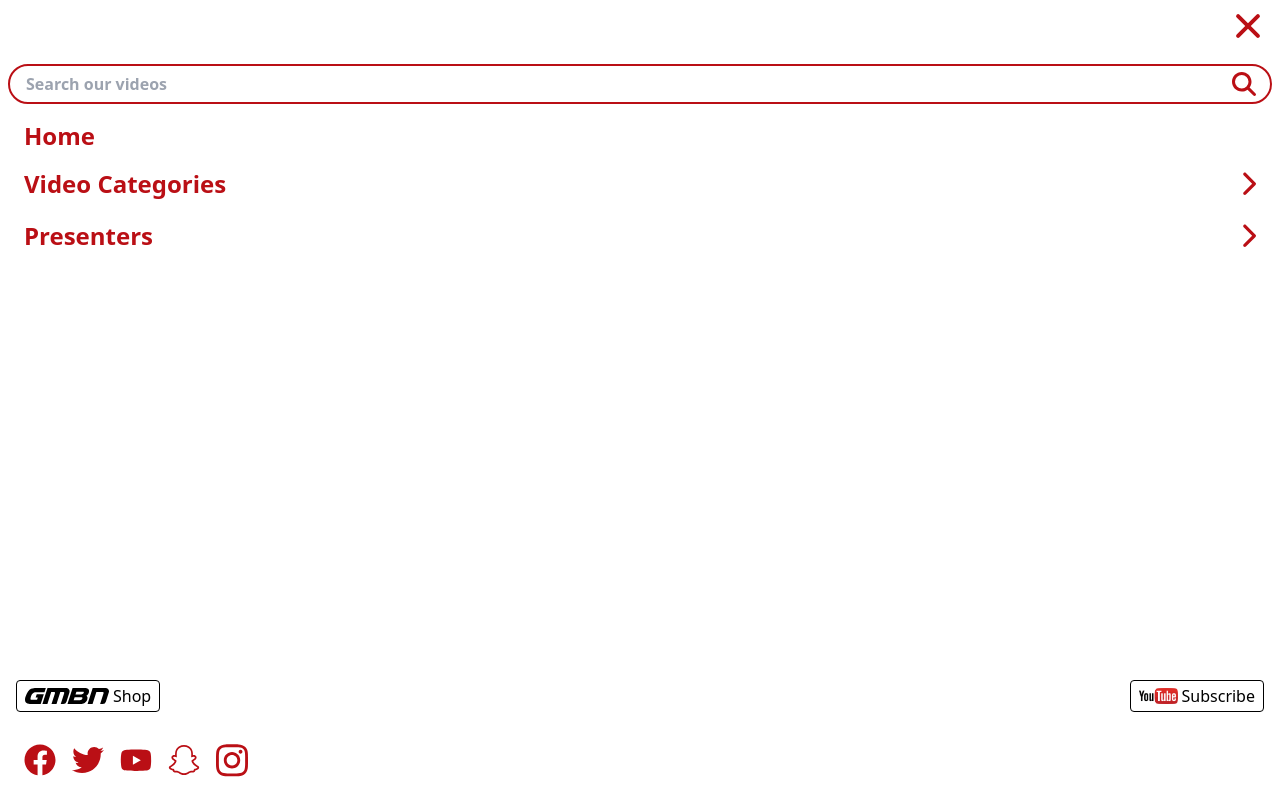
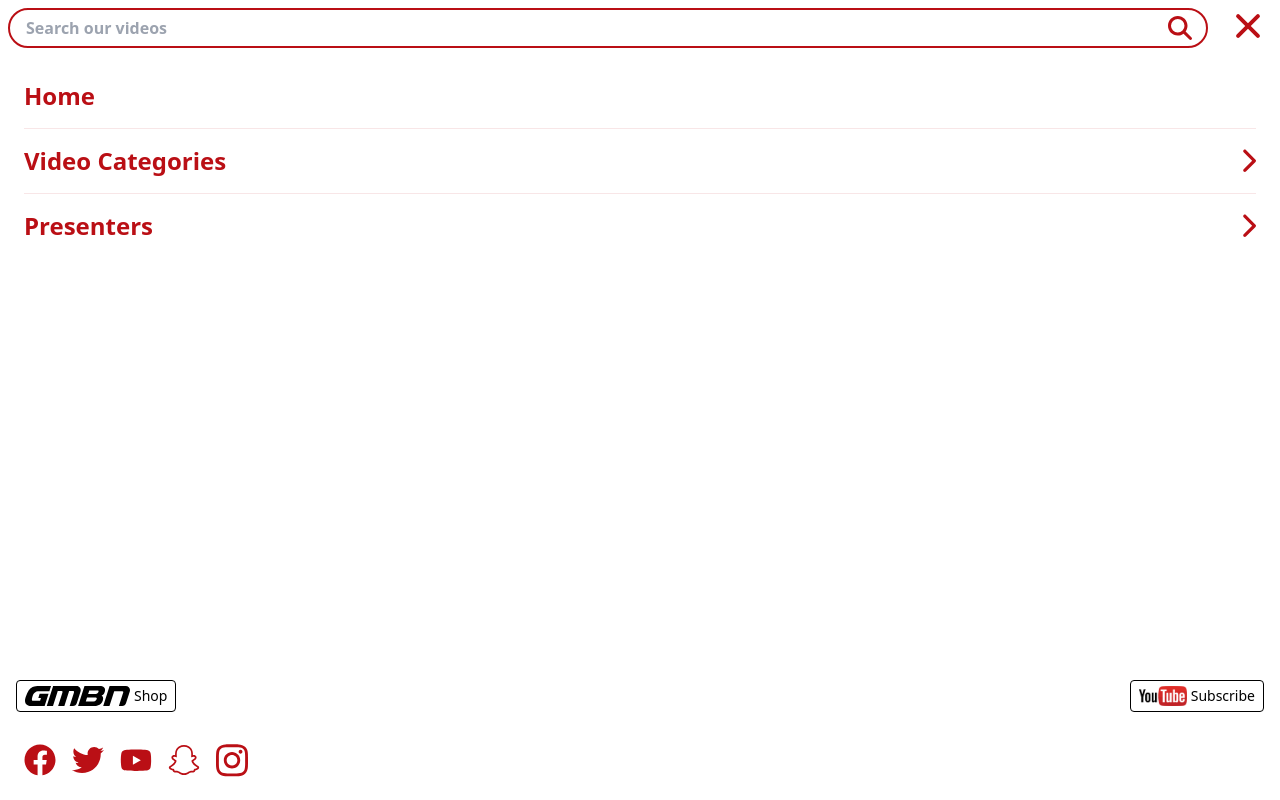
Before and after one commit to matt-ewan-laws/gmbn-mobile-nav, a React (Vite) app: page / in a window 1280 px wide. Both pictures are taken after a click on the button 1248 px from the left and 28 px from the top of the page. Built offline with nearby package versions, Linux system fonts and the light colour scheme.

Commit message:
put search to top

```diff
--- a/src/components/MobileMenu.jsx
+++ b/src/components/MobileMenu.jsx
@@ -71,14 +71,14 @@ const TopBar = ({ isMenuOpen }) => {
   return (
     <aside
       className={`fixed flex flex-col text-psn-red font-bold p-2 top-0 left-0 bg-white transition-all delay-500
-                  w-full h-full pt-16
+                  w-full h-full
                          ${
                            isMenuOpen
                              ? "opacity-100"
                              : "pointer-events-none opacity-0"
                          }`}
     >
-      <div className="relative flex items-center mb-4">
+      <div className="relative flex items-center mb-8 w-[calc(100%-4rem)] ">
         <input
           type="text"
           placeholder="Search our videos"
--- a/src/components/MobileMenuExternal.jsx
+++ b/src/components/MobileMenuExternal.jsx
@@ -1,9 +1,9 @@
 const MobileMenuExternal = ({ title, href, imageUrl, alt }) => (
   <a
     href={href}
-    className="flex rounded border border-black hover:border-psn-red px-2 py-2 font-normal h-8 items-center hover:text-psn-red"
+    className="flex text-sm rounded border border-black hover:border-psn-red px-2 py-2 font-normal h-8 items-center hover:text-psn-red"
   >
-    <img src={imageUrl} alt={alt} className="mr-1 h-4" />
+    <img src={imageUrl} alt={alt} className="mr-1 h-5" />
     {title}
   </a>
 );
--- a/src/components/MobileMenuLink.jsx
+++ b/src/components/MobileMenuLink.jsx
@@ -1,5 +1,5 @@
 const MobileMenuLink = ({ href, title }) => (
-  <li className="text-2xl mb-4">
+  <li className="pb-4 mb-4 border-b border-psn-red/10 text-2xl last:border-none">
     <a href={href}>{title}</a>
   </li>
 );
--- a/src/components/MobileMenuParent.jsx
+++ b/src/components/MobileMenuParent.jsx
@@ -5,10 +5,12 @@ const MobileMenuParent = ({ title, childrenLinks }) => {
   const [isChildrenOpen, setIsChildrenOpen] = useState(false);
 
   return (
-    <li className="mb-4">
+    <li className="pb-4 mb-4 border-b border-psn-red/10 last:border-0">
       <button
         onClick={() => setIsChildrenOpen((current) => !current)}
-        className="block flex items-center justify-between w-full text-2xl mb-1"
+        className={`block transition-all flex items-center justify-between w-full text-2xl ${
+          isChildrenOpen ? "mb-4" : ""
+        }`}
       >
         <span>{title}</span>
         <span
@@ -19,7 +21,7 @@ const MobileMenuParent = ({ title, childrenLinks }) => {
       </button>
 
       <ul
-        className={`overflow-hidden transition-all pl-2 ${
+        className={`overflow-hidden font-normal transition-all pl-2 ${
           isChildrenOpen ? "max-h-96" : "max-h-0"
         }`}
       >
--- a/src/components/TopBar.jsx
+++ b/src/components/TopBar.jsx
@@ -1,9 +1,6 @@
 import React, { useState } from "react";
-import Logo from "./Logo";
 import Hamburger from "./Hamburger";
 import logoUrl from "../assets/logo.svg";
-//import FontAwesomeIcon from "@fortawesome/react-fontawesome";
-import MagnifyingGlass from "./MagnifyingGlass";
 import MobileMenu from "./MobileMenu";
 
 const TopBar = () => {
```
